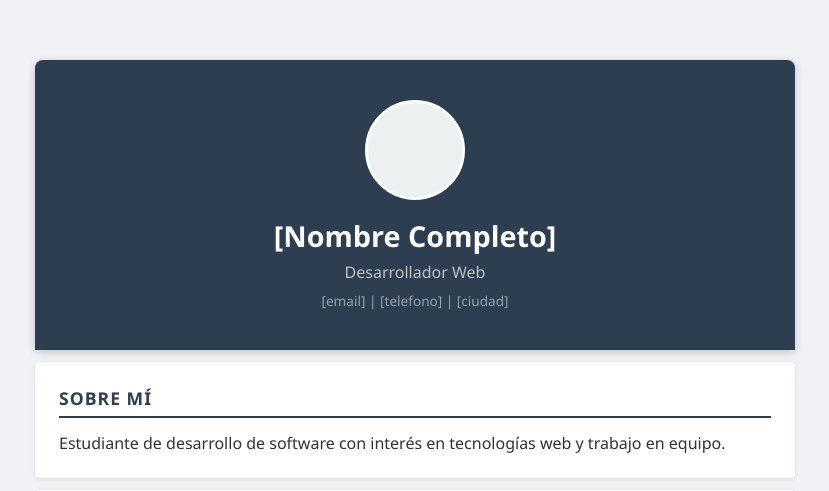
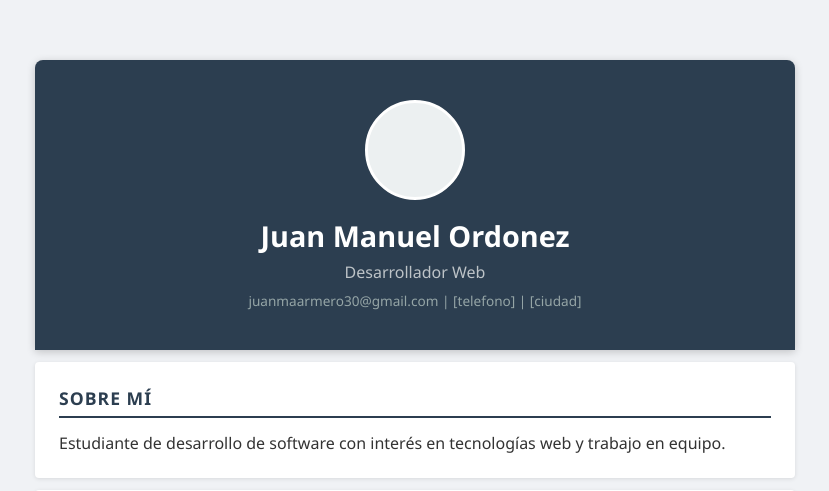
Before and after one commit to jManuel0/Portafolio-Profesional-, a Django app: page /developer1/ in a window 1280 px wide. Shown: the top 491 px of the page, without its empty margins (225-1054 px from the left). Run offline with Django 5.2, Linux system fonts and the light colour scheme.

Commit message:
feat: add personal info - Juan Manuel Ordonez

```diff
--- a/developer1/templates/developer1/index.html
+++ b/developer1/templates/developer1/index.html
@@ -12,9 +12,9 @@
 
         <section class="perfil">
             <div class="foto-placeholder"></div>
-            <h1>[Nombre Completo]</h1>
+            <h1>Juan Manuel Ordonez</h1>
             <p class="cargo">Desarrollador Web</p>
-            <p class="contacto">[email] | [telefono] | [ciudad]</p>
+            <p class="contacto">juanmaarmero30@gmail.com | [telefono] | [ciudad]</p>
         </section>
 
         <section class="seccion">
```
